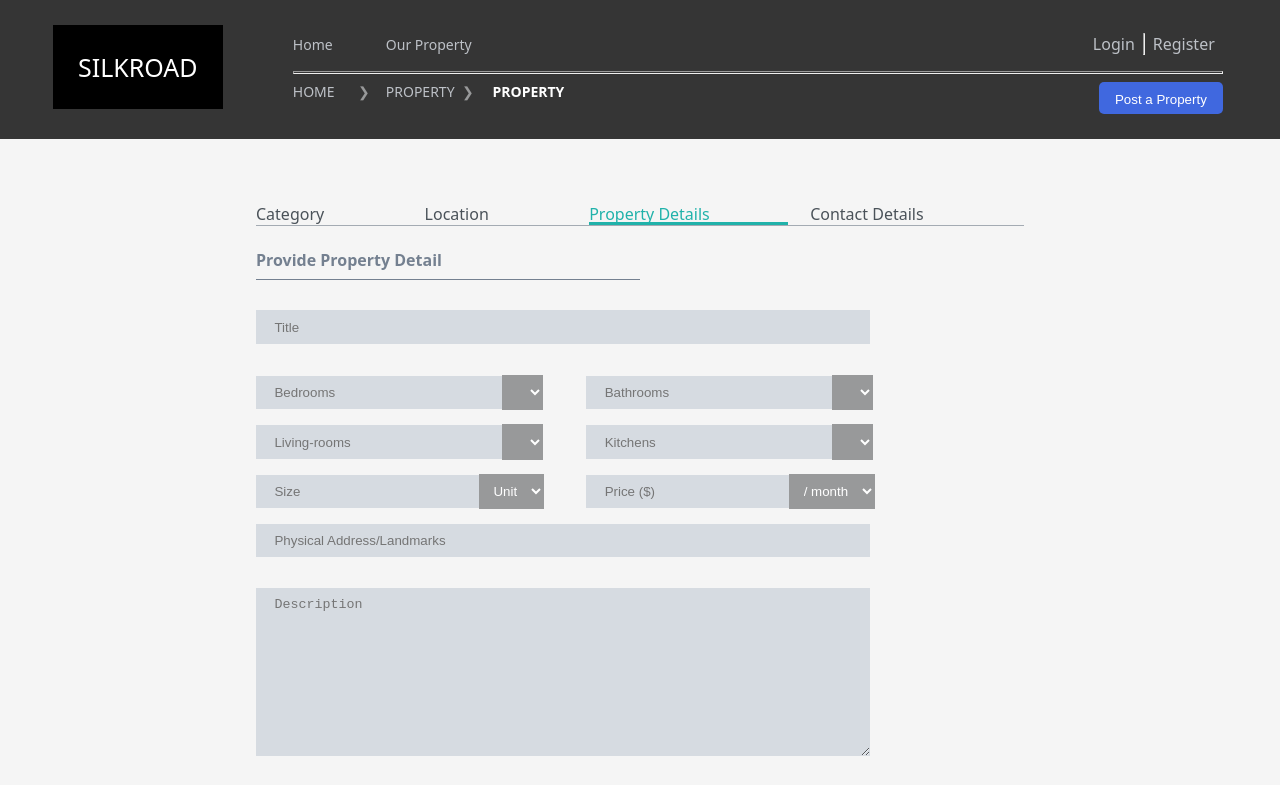
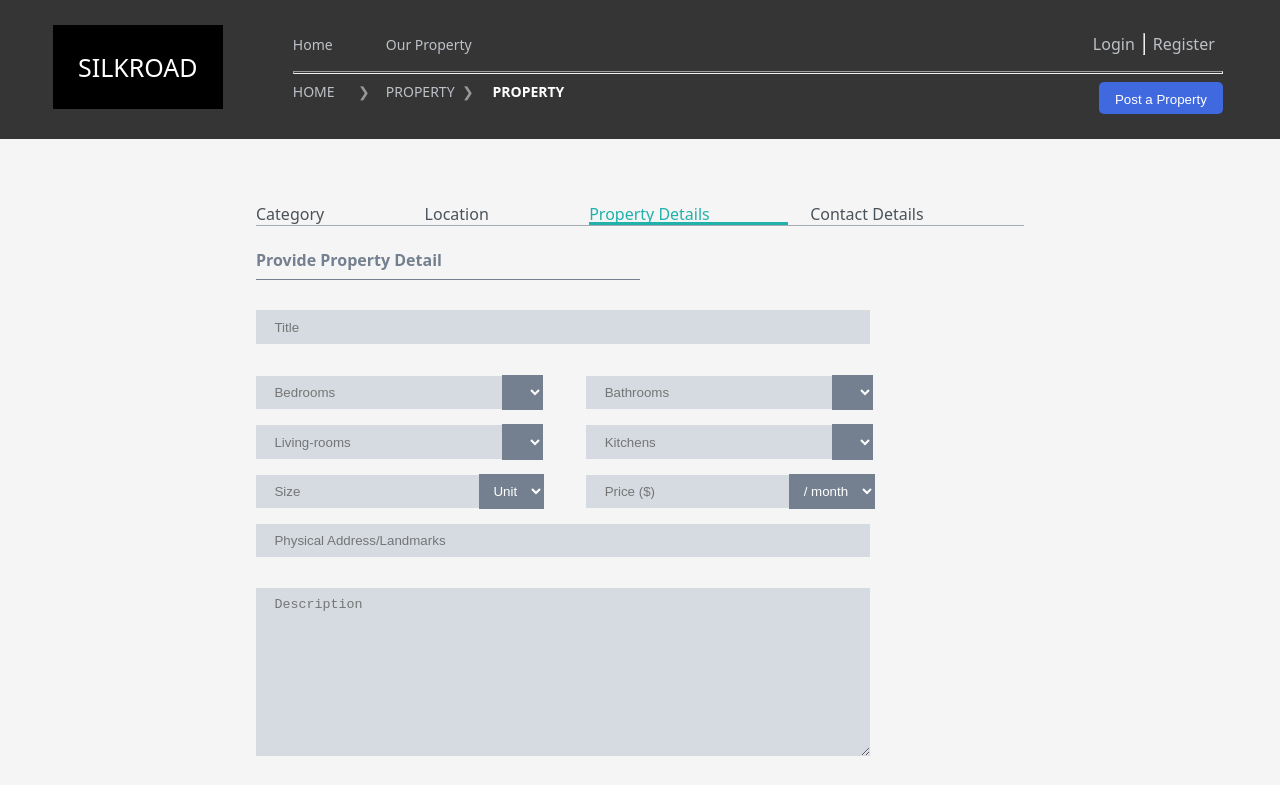
Before and after one commit to benjaminangafua/silk-road-vue-composition-api, a Vue app: page /post-a-property/detail in a window 1280 px wide. Shown: the top 785 px of the page. Built offline with nearby package versions, Linux system fonts and the light colour scheme.

Commit message:
latest update

```diff
--- a/src/assets/post-a-property.scss
+++ b/src/assets/post-a-property.scss
@@ -195,7 +195,7 @@ button a {
 }
 
 .input-item select {
-    background-color: var(--property-txt-clr);
+    background-color: var(--dark-gray-clr);
     /* margin-left: -1%; */
     color: var(--white-clr);
     padding: 3% 3.5%;
```
